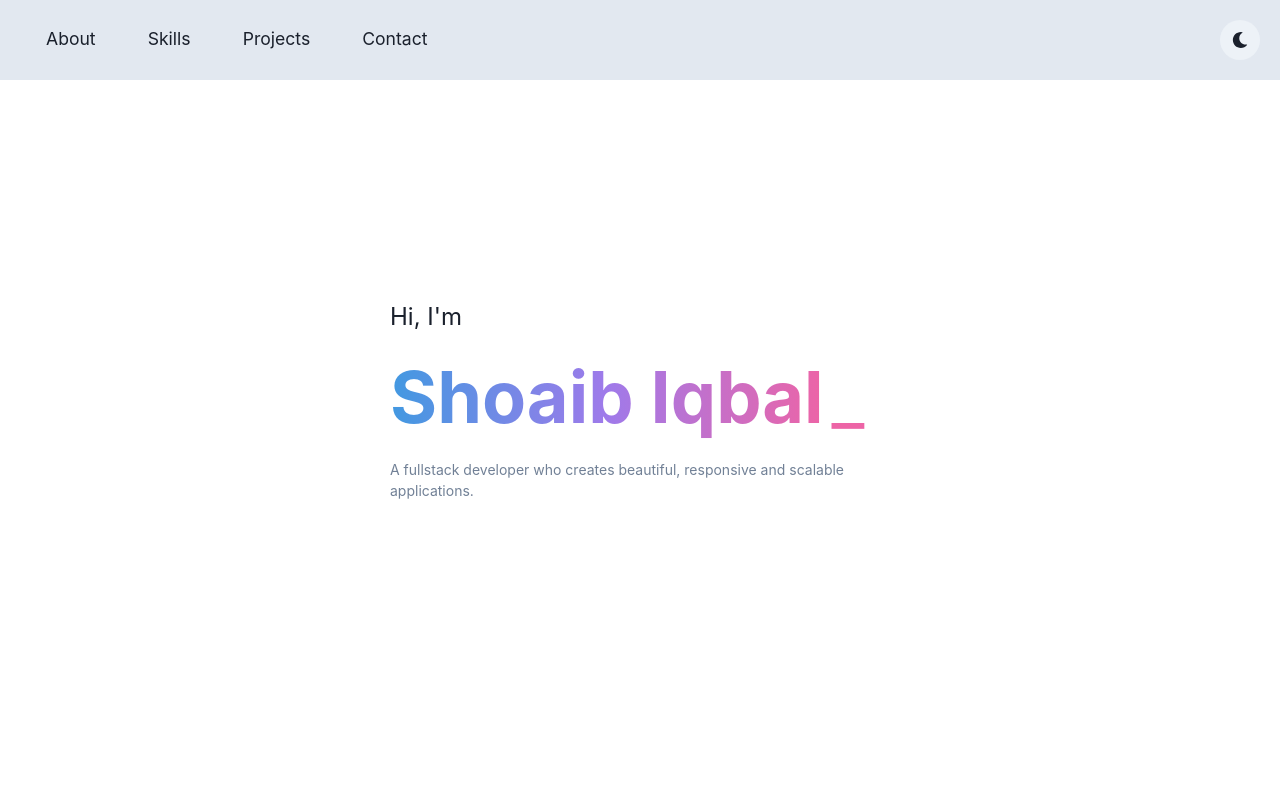
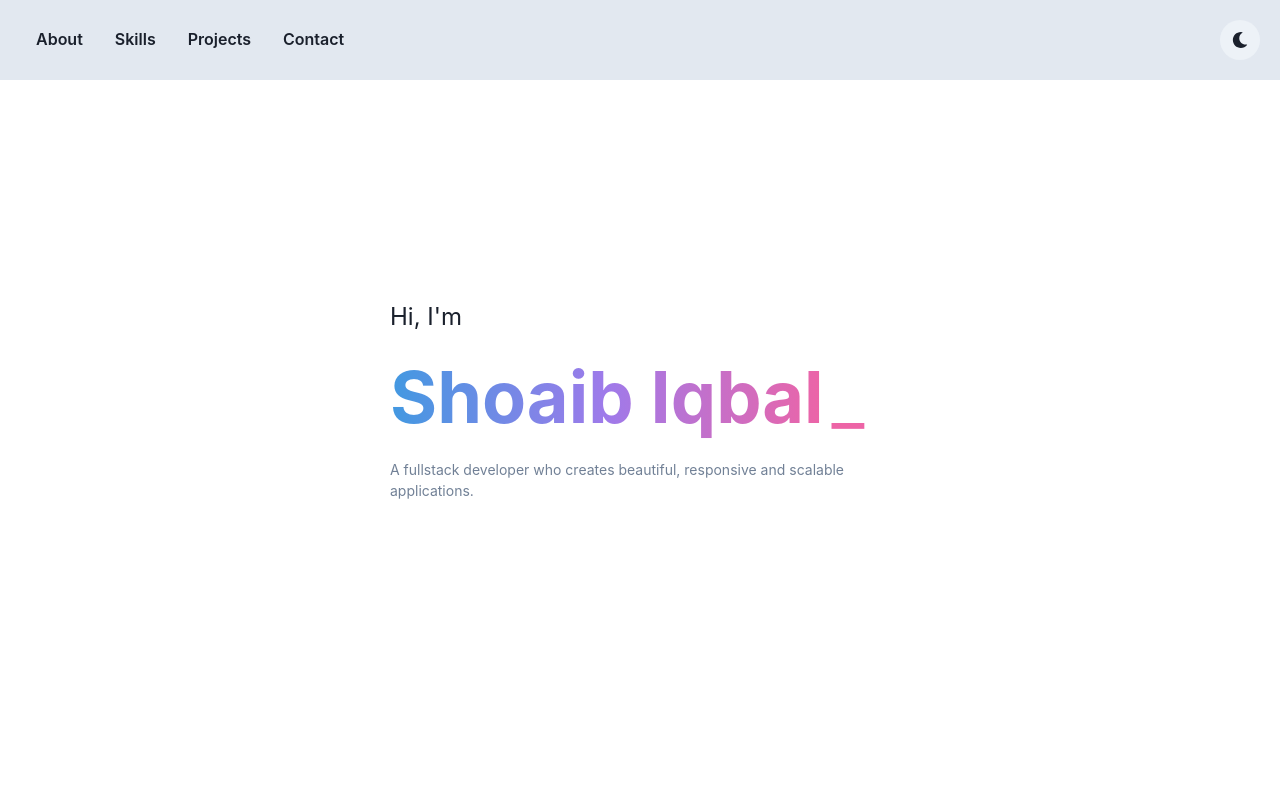
Before and after one commit to shoaibiqbal0/react-portfolio-2, a React (Create React App) app: page / in a window 1280 px wide. Shown: the top 800 px of the page. Built offline with nearby package versions, Linux system fonts and the light colour scheme.

Commit message:
Added working Skills button

```diff
--- a/src/components/Navbar.jsx
+++ b/src/components/Navbar.jsx
@@ -9,7 +9,6 @@ import {
   ButtonGroup,
   useColorModeValue,
   Spacer,
-  Text,
 } from "@chakra-ui/react";
 import { useMediaQuery } from "@chakra-ui/react";
 import { GiHamburgerMenu } from "react-icons/gi";
@@ -34,16 +33,7 @@ const Navbar = () => {
         {data.map((item, index) => {
           return (
             <Link to={item.link}>
-              <Text
-                cursor="pointer"
-                _hover={{ color: "black" }}
-                fontSize="1.1rem"
-                mx="5"
-                display="inline-block"
-                p="1.5"
-              >
-                {item.name}
-              </Text>
+              <Button variant="ghost">{item.name}</Button>
             </Link>
           );
         })}
@@ -80,11 +70,16 @@ const Navbar = () => {
           {data.map((item, index) => {
             return (
               <Flex key={index} mt="10%">
-                <ButtonGroup variant="ghost" px="1">
-                  <Button p="10" fontSize="x-large">
+                <Link to={item.link}>
+                  <Button
+                    onClick={() => setDisplay("none")}
+                    variant="ghost"
+                    p="10"
+                    fontSize="x-large"
+                  >
                     {item.name}
                   </Button>
-                </ButtonGroup>
+                </Link>
               </Flex>
             );
           })}
```
